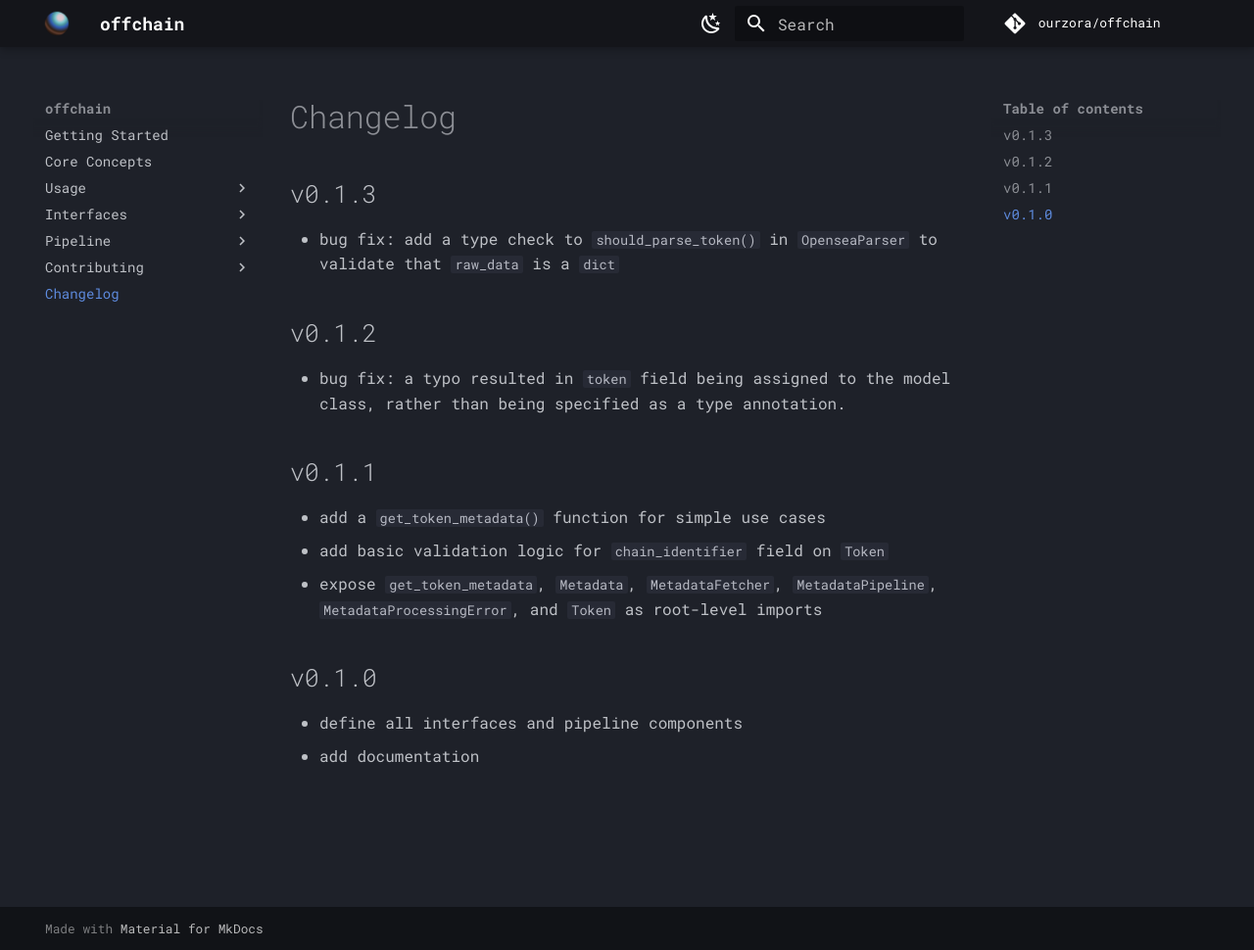
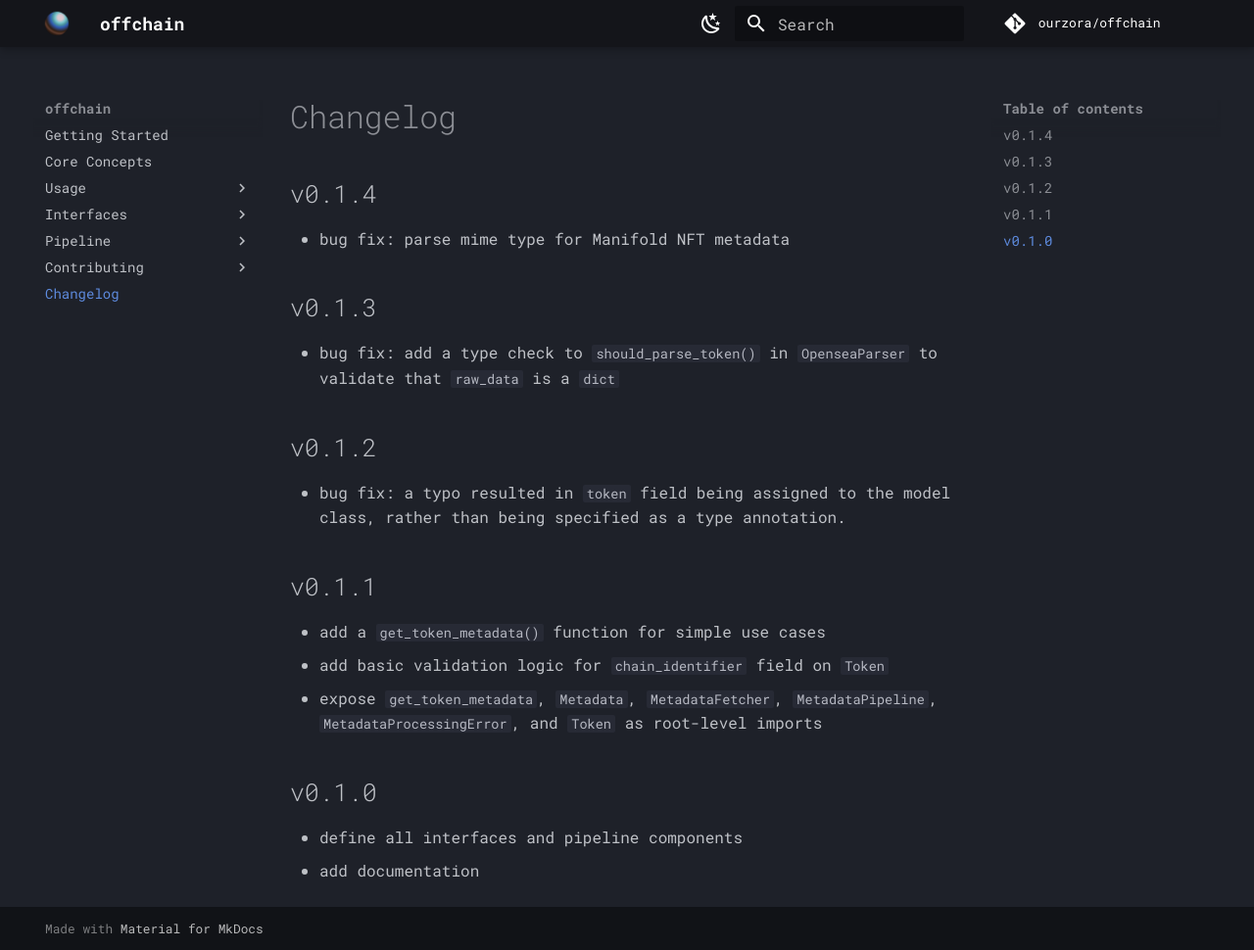
Before and after one commit to ourzora/offchain, an MkDocs documentation site: the page built from docs/changelog.md, in a window 1280 px wide and 970 px high. Shown: the whole window at 98% size. Built offline with MkDocs 1.6.1 and Material for MkDocs 9.7.7, drawn with Linux system fonts in a browser that asks for light colours; comment, search, counter and statistics services are not loaded.

Commit message:
Bump version

```diff
--- a/docs/changelog.md
+++ b/docs/changelog.md
@@ -1,4 +1,8 @@
 # Changelog
+
+## v0.1.4
+
+- bug fix: parse mime type for Manifold NFT metadata
 
 ## v0.1.3
 
--- a/pyproject.toml
+++ b/pyproject.toml
@@ -1,6 +1,6 @@
 [tool.poetry]
 name = "offchain"
-version = "0.1.3"
+version = "0.1.4"
 description = "Open source metadata processing framework"
 authors = ["Zora eng <eng@zora.co>"]
 readme = "README.md"
```
Also changed, not shown: docs/index.md (+1 -1 lines).
